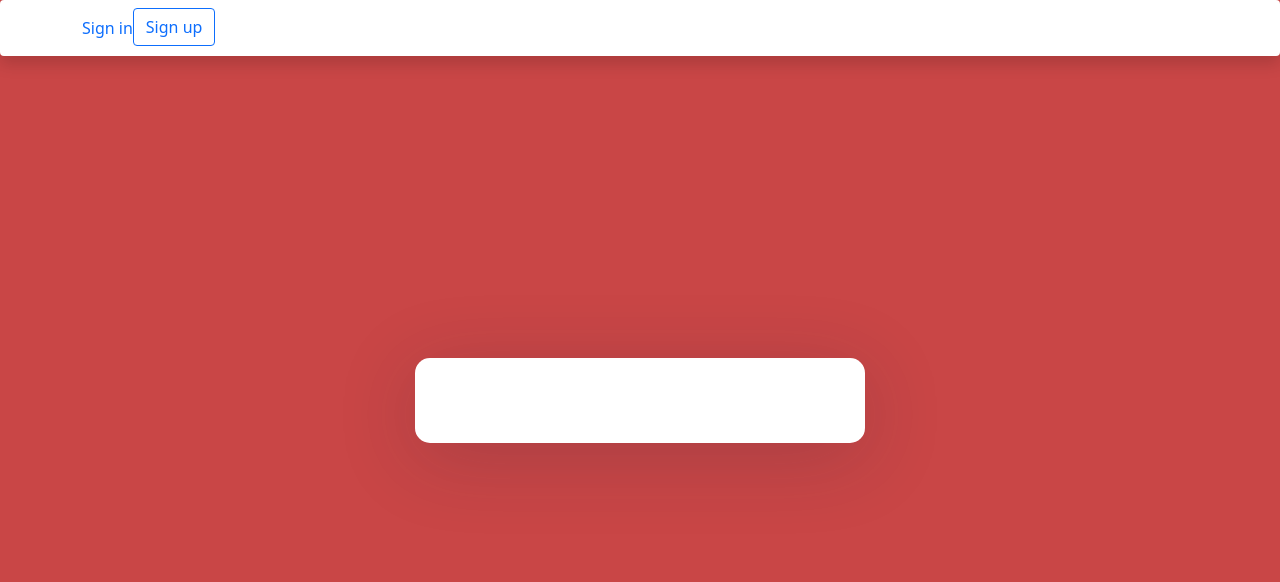
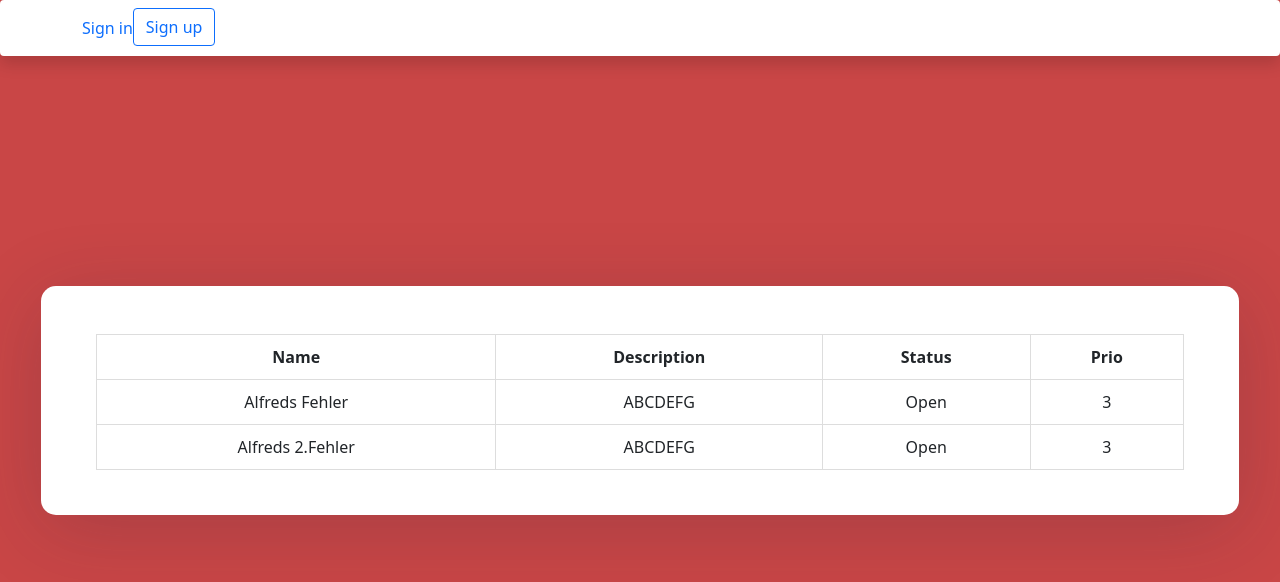
Before and after one commit to uhetz/ticket_system_iu_sem6, a Vue app: page /home in a window 1280 px wide. Shown: the top 582 px of the page. Built offline with nearby package versions, Linux system fonts and the light colour scheme.

Commit message:
Updated style, renamed hello-world, created table

```diff
--- a/src/assets/css/main.css
+++ b/src/assets/css/main.css
@@ -31,7 +31,6 @@ html,
 }
 
 .inner-block {
-  width: 450px;
   margin: auto;
   background: #ffffff;
   box-shadow: 0px 14px 80px rgba(34, 35, 58, 0.2);
--- a/src/components/ForgotPassword.vue
+++ b/src/components/ForgotPassword.vue
@@ -22,3 +22,8 @@ export default {
   },
 };
 </script>
+<style scoped>
+.inner-block {
+  width: 450px;
+}
+</style>
--- a/src/components/Home.vue
+++ b/src/components/Home.vue
@@ -1,32 +1,26 @@
 <template>
-  <div class="hello">
+  <div class="home">
     <h1>{{ msg }}</h1>
-    <p>
-      For a guide and recipes on how to configure / customize this project,<br>
-      check out the
-      <a href="https://cli.vuejs.org" target="_blank" rel="noopener">vue-cli documentation</a>.
-    </p>
-    <h3>Installed CLI Plugins</h3>
-    <ul>
-      <li><a href="https://github.com/vuejs/vue-cli/tree/dev/packages/%40vue/cli-plugin-babel" target="_blank" rel="noopener">babel</a></li>
-      <li><a href="https://github.com/vuejs/vue-cli/tree/dev/packages/%40vue/cli-plugin-eslint" target="_blank" rel="noopener">eslint</a></li>
-    </ul>
-    <h3>Essential Links</h3>
-    <ul>
-      <li><a href="https://vuejs.org" target="_blank" rel="noopener">Core Docs</a></li>
-      <li><a href="https://forum.vuejs.org" target="_blank" rel="noopener">Forum</a></li>
-      <li><a href="https://chat.vuejs.org" target="_blank" rel="noopener">Community Chat</a></li>
-      <li><a href="https://twitter.com/vuejs" target="_blank" rel="noopener">Twitter</a></li>
-      <li><a href="https://news.vuejs.org" target="_blank" rel="noopener">News</a></li>
-    </ul>
-    <h3>Ecosystem</h3>
-    <ul>
-      <li><a href="https://router.vuejs.org" target="_blank" rel="noopener">vue-router</a></li>
-      <li><a href="https://vuex.vuejs.org" target="_blank" rel="noopener">vuex</a></li>
-      <li><a href="https://github.com/vuejs/vue-devtools#vue-devtools" target="_blank" rel="noopener">vue-devtools</a></li>
-      <li><a href="https://vue-loader.vuejs.org" target="_blank" rel="noopener">vue-loader</a></li>
-      <li><a href="https://github.com/vuejs/awesome-vue" target="_blank" rel="noopener">awesome-vue</a></li>
-    </ul>
+   <table>
+  <tr>
+    <th>Name</th>
+    <th>Description</th>
+    <th>Status</th>
+    <th>Prio</th>
+  </tr>
+  <tr>
+    <td>Alfreds Fehler</td>
+    <td>ABCDEFG</td>
+    <td>Open</td>
+    <td>3</td>
+  </tr>
+  <tr>
+    <td>Alfreds 2.Fehler</td>  <!-- {{tickets.name}}  -->
+    <td>ABCDEFG</td>           <!-- {{tickets.description}}  -->
+    <td>Open</td>              <!-- {{tickets.status}}  -->
+    <td>3</td>                 <!-- {{tickets.prio}}  -->
+  </tr>
+</table>
   </div>
 </template>
 
@@ -35,6 +29,15 @@ export default {
   name: 'Home',
   props: {
     msg: String
+  },
+  data() {
+    return {}
+
+  },
+  mounted(){
+     // axios
+     //   .get('') //TODO: Get Data
+     //   .then(response => (this.tickets = response.data.data))
   }
 }
 </script>
@@ -55,4 +58,13 @@ li {
 a {
   color: #42b983;
 }
+
+table{
+  width:85vw;
+  }
+th,tr,td {
+    border: 1px solid #dddddd;
+    text-align: center;
+    padding: 10px;
+    }
 </style>
--- a/src/components/Login.vue
+++ b/src/components/Login.vue
@@ -1,6 +1,6 @@
 <template>
   <div class="vue-template">
-    <form id="loginForm" action="https://restful-booker.herokuapp.com/auth" method="POST"> <!-- Action URL -->
+    <form id="loginForm" action="" method="POST"> <!-- Action URL -->
       <h3>Sign In</h3>
 
       <div class="form-group">
@@ -48,7 +48,7 @@ methods:{
         const body = await resp.json();
         if(response.status==200){
           alert("Authentification was successful"); //To Remove after implemetation of "Home" Page
-          //location.href=""; //TODO: Page to redirect to
+          //location.href=""; //TODO: Page to redirect to - if server does not automatically redirect
         }else{
           alert("Authentification failed");
         }
@@ -67,4 +67,7 @@ methods:{
 navbar-nav .nav-link {
     margin-left: 70em;
 }
+.inner-block {
+  width: 450px;
+}
 </style>
--- a/src/components/Signup.vue
+++ b/src/components/Signup.vue
@@ -37,3 +37,8 @@ export default {
   },
 };
 </script>
+<style scoped>
+.inner-block {
+  width: 450px;
+}
+</style>
--- a/src/router/index.js
+++ b/src/router/index.js
@@ -19,6 +19,11 @@ const routes = [
     name: 'forgot-password',
     component: () => import('../components/ForgotPassword.vue'),
   },
+  {
+    path: '/home',
+    name: 'home',
+    component: () => import('../components/Home.vue'),
+  }
 
 ]
 
```
